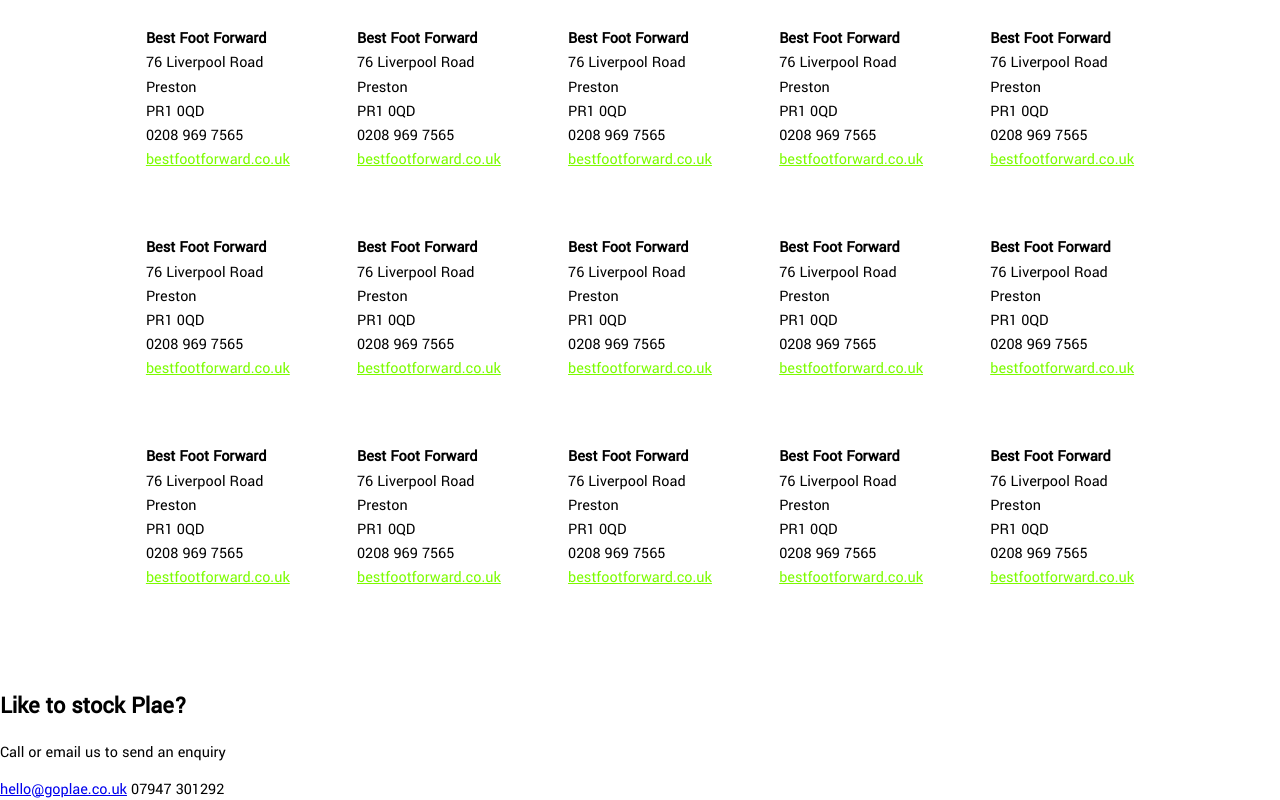
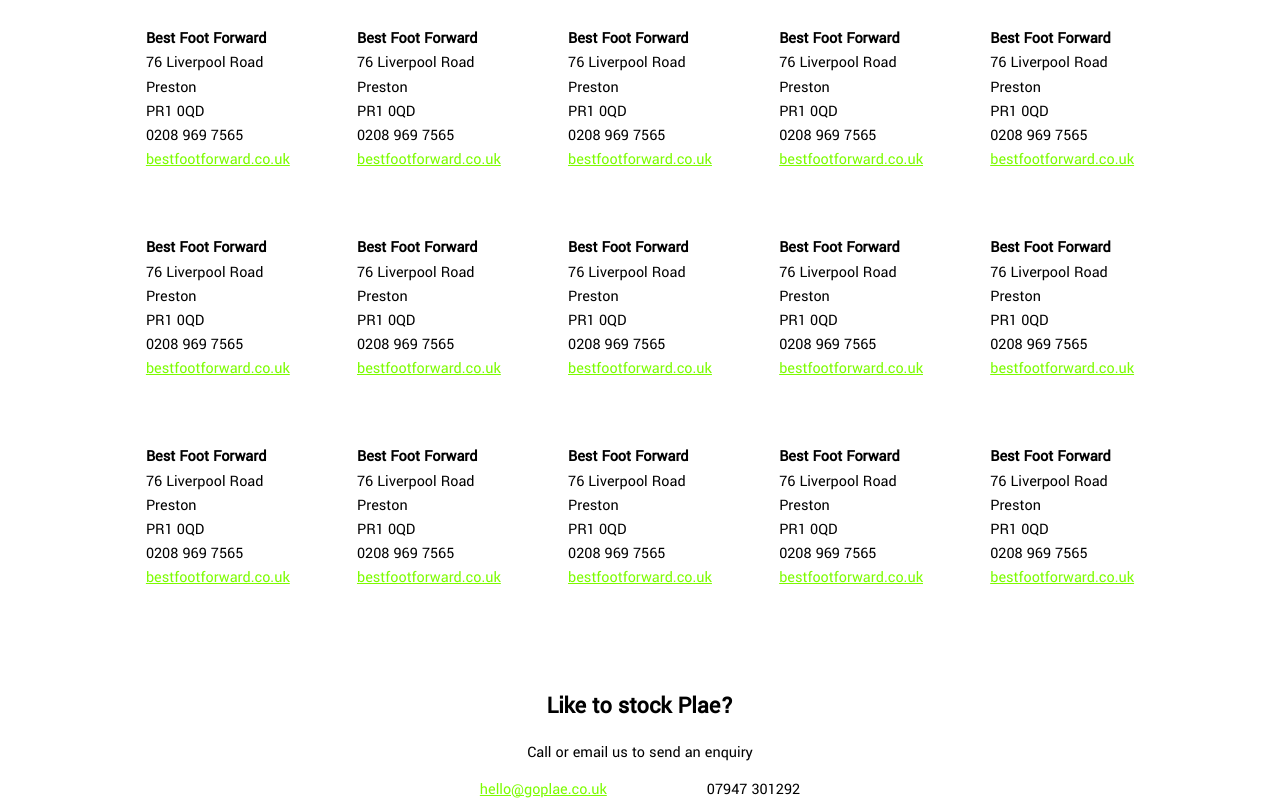
Before and after one commit to Viper-JSX/Layout-Test, a plain HTML site: page src/index.html in a window 1280 px wide. Shown: the part 5698-6498 px from the top of the page. Drawn offline with nearby package versions, Linux system fonts and the light colour scheme.

Commit message:
Centered the text and added margin between contacts

```diff
--- a/src/css/main.css
+++ b/src/css/main.css
@@ -291,3 +291,15 @@
 .stockist-item > *{
     margin: 0.1rem;
 }
+
+
+
+
+/*--- Contact us ---*/
+.contact-us-section{
+    text-align: center;
+}
+
+.contacts-contaier > *{
+    margin: 0 3rem 0 3rem
+}
--- a/src/index.html
+++ b/src/index.html
@@ -341,7 +341,7 @@
         <p class="text">Call or email us to send an enquiry</p>
 
         <div class="contacts-contaier">
-            <a href="#">hello@goplae.co.uk</a>
+            <a class="link" href="#">hello@goplae.co.uk</a>
             <span>07947 301292</span>
         </div>
     </section>
```
